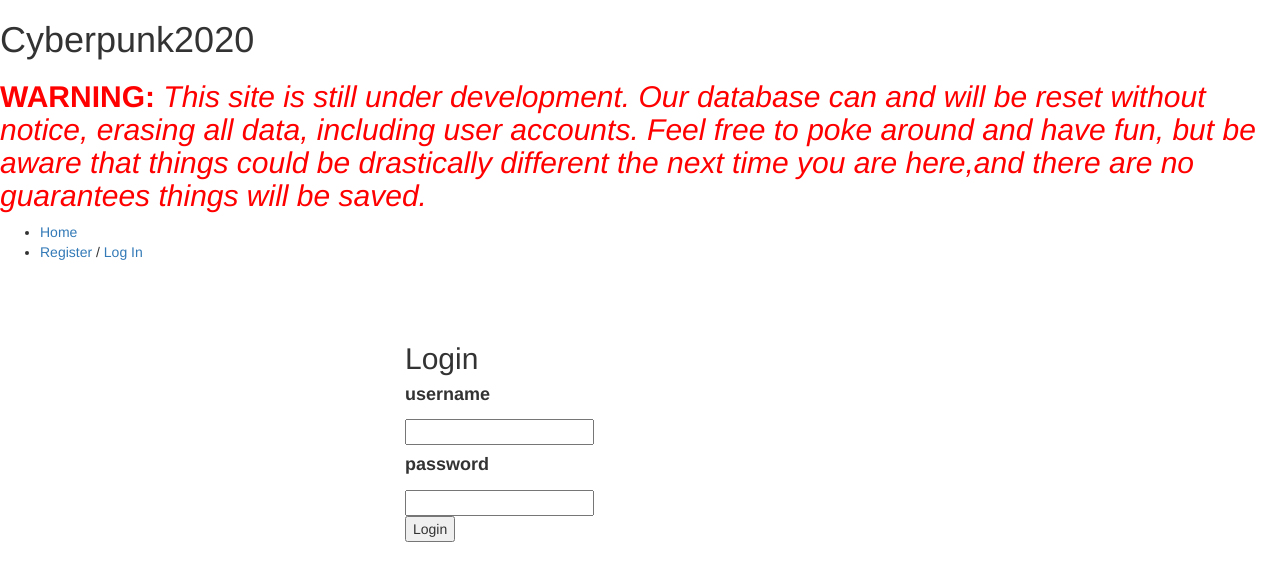
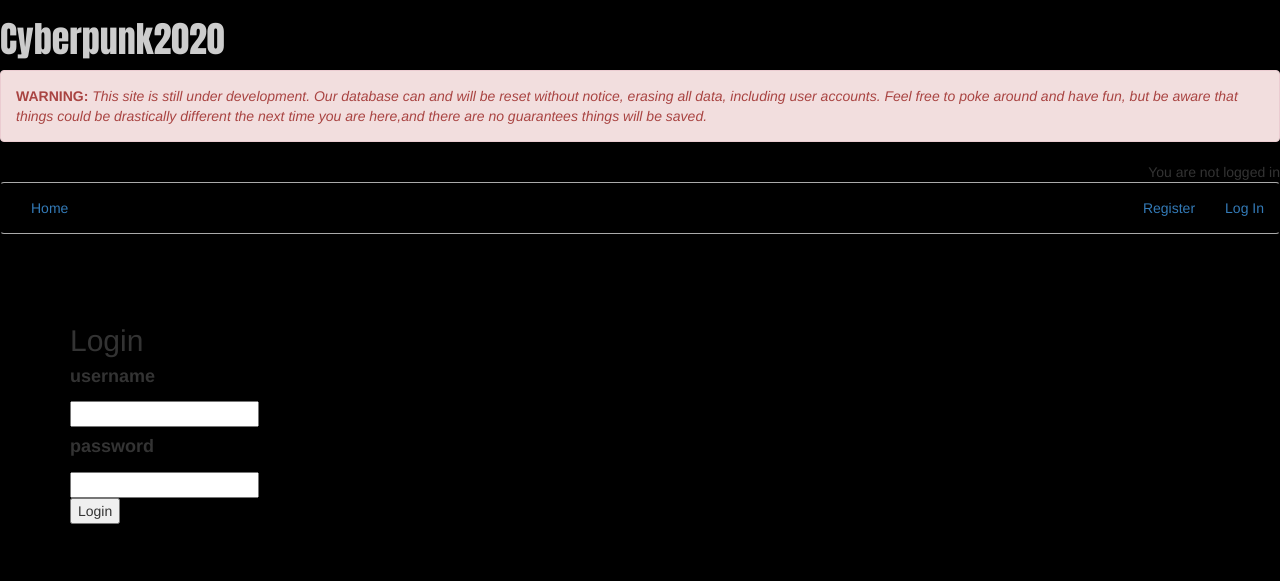
Before and after one commit to puhlenbruck/CPPA, a Flask app: a page that uses app/templates/base.html in a window 1280 px wide. Shown: the top 581 px of the page. Run offline with Flask 2, Linux system fonts and the light colour scheme; some libraries are stand-ins or nearby versions.

Commit message:
added some styling

```diff
--- /dev/null
+++ b/app/static/css/style.css
@@ -0,0 +1,17 @@
+body{
+  background: black;
+}
+
+.navbar{
+  border-top: solid thin #aaaaaa;
+  border-bottom: solid thin #aaaaaa;
+}
+
+.container{
+  padding-top: 50px;
+}
+
+#title{
+  color: #cccccc;
+  font-family: Anton
+}
--- a/app/templates/base.html
+++ b/app/templates/base.html
@@ -3,7 +3,6 @@
   <head>
     <meta charset="utf-8">
     <meta name="viewport" content="width=device-width, initial-scale=1.0">
-
     <title>
         {% block title %}
             {% if title %}
@@ -13,32 +12,43 @@
             {% endif %}
         {% endblock %}
     </title>
-
-
+    <link href='https://fonts.googleapis.com/css?family=Anton' rel='stylesheet' type='text/css'>
     <link href="http://netdna.bootstrapcdn.com/bootstrap/3.0.0/css/bootstrap.min.css" rel="stylesheet" media="screen">
-    <style>
-    	.container{
-    		padding-top: 50px;
-    		max-width: 500px;
-    	}
-    </style>
+    <link href="static/css/style.css" rel="stylesheet" media="screen">
   </head>
   <body>
     <header>
-        <h1>{{ self.title() }}</h1>
-        <h2 style="color:red"><strong>WARNING: </strong><i>This site is still under development. Our database can and will be reset without notice, erasing all data, including user accounts. Feel free to poke around and have fun, but be aware that things could be drastically different the next time you are here,and there are no guarantees things will be saved.</i></h2>
-        <nav>
-        <ul>
+        <h1 id="title">{{ self.title() }}</h1>
+        <div class="alert alert-danger">
+          <strong>WARNING: </strong><em>This site is still under development.
+          Our database can and will be reset without notice, erasing all data, including user accounts.
+          Feel free to poke around and have fun, but be aware that things could be drastically different the
+          next time you are here,and there are no guarantees things will be saved.</em>
+        </div>
+        <div class="row">
+          <div class="col-md-12"><span id="login-text" class="pull-right">
+          {% if current_user.is_authenticated %}
+            Logged in as {{current_user.username}}
+          {% else %}
+            You are not logged in
+          {% endif %}
+        </span></div>
+      </div>
+        <nav class="navbar">
+          <div class="container-fluid">
+            <ul class="nav navbar-nav">
               <li><a href="/">Home</a></li>
-        <li>
+            </ul>
+            <ul class="nav navbar-nav navbar-right">
   	        {% if current_user.is_authenticated %}
-                    Logged in as {{current_user.username}} <a href="{{url_for('logout')}}">Logout</a>
+                <li><a href="{{url_for('logout')}}">Logout</a></li>
   	            <li><a href="{{url_for('character_index')}}">Characters</a></li>
   	        {% else %}
-	            <a href="{{url_for('signup')}}">Register</a> / <a href="{{url_for('login')}}">Log In</a>
+  	            <li><a href="{{url_for('signup')}}">Register</a></li>
+                <li><a href="{{url_for('login')}}">Log In</a></li>
   	        {% endif %}
-        </li>
             </ul>
+          </div>
       </nav>
    </header>
     {% set messages = get_flashed_messages() %}
@@ -53,7 +63,8 @@
   	    <div class="container">
        	  {% block content %}{% endblock %}
         </div>
-        <script src="http://code.jquery.com/jquery-1.10.2.min.js"></script>
+    </section>
+    <script src="https://ajax.googleapis.com/ajax/libs/jquery/1.12.3/jquery.min.js"></script>
     <script src="http://netdna.bootstrapcdn.com/bootstrap/3.0.0/js/bootstrap.min.js"></script>
     </body>
 </html>
```
Also changed, not shown: app/templates/index.html (+5 -18 lines). Lines whose indentation alone changed are shown as unchanged.
